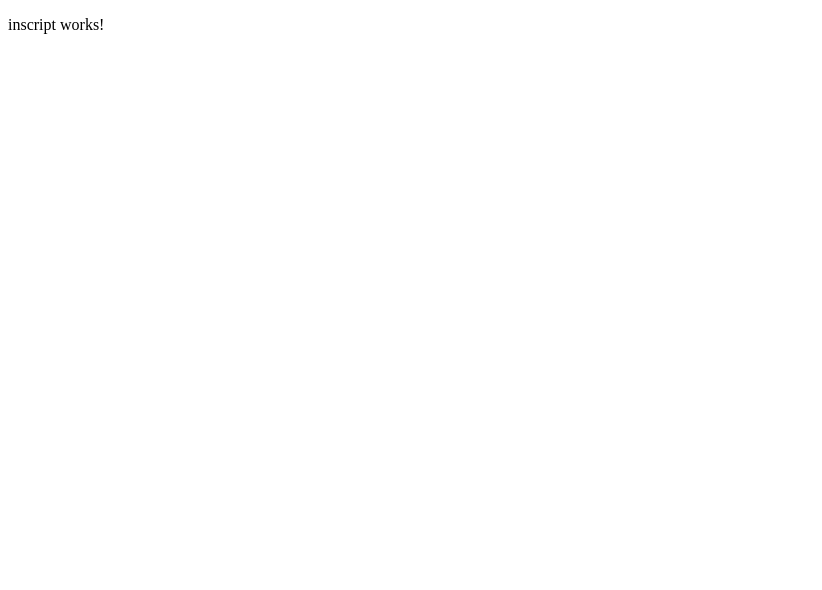
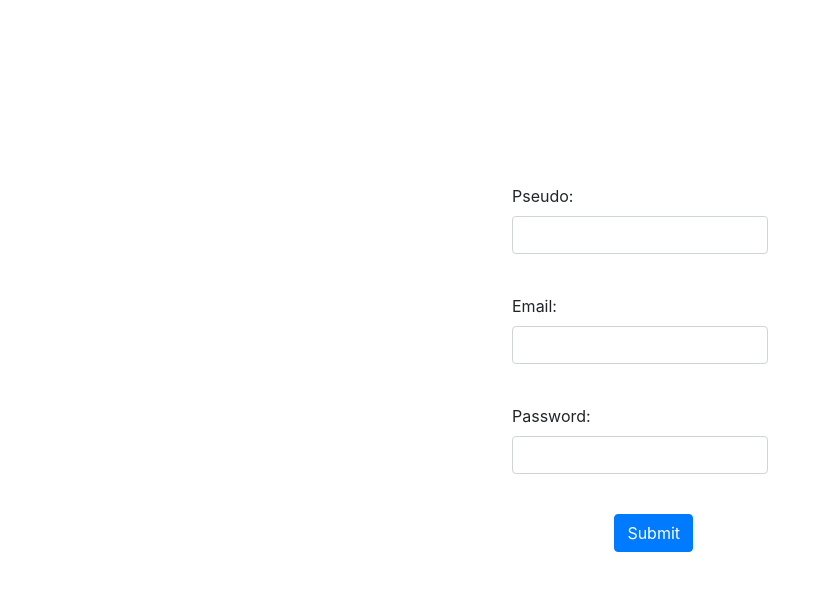
Before and after one commit to thomasliedts/GamesPack, an Angular app: page /inscript in a window 1280 px wide. Shown: the top 590 px of the page, without its empty margins (0-822 px from the left). Built offline with nearby package versions, Linux system fonts and the light colour scheme.

Commit message:
connec api done, register presque fini

```diff
--- a/src/app/inscript/inscript.component.html
+++ b/src/app/inscript/inscript.component.html
@@ -1 +1,16 @@
-<p>inscript works!</p>
+<form [formGroup]="creationForm">
+    <div class="form-group">
+        <label for="Pseudo">Pseudo:</label>
+        <input type="texte" class="form-control" [(ngModel)]="inscription.name" formControlName="name" id="pseudo">
+    </div>
+    <div class="form-group">
+        <label for="email">Email:</label>
+        <input type="email" class="form-control" [(ngModel)]="inscription.email" formControlName="email" id="email">
+    </div>
+    <div class="form-group">
+        <label for="pwd">Password:</label>
+        <input type="password" class="form-control" [(ngModel)]="inscription.password"  formControlName="password" id="pwd">
+    </div>
+
+    <button type="submit" class="btn btn-primary" (click)='CreateUserNew()'>Submit</button>
+</form>
--- a/src/app/inscript/inscript.component.scss
+++ b/src/app/inscript/inscript.component.scss
@@ -0,0 +1,21 @@
+form{
+    margin-top: 20vh;
+    .form-group{
+        margin-left: 40vw;
+        padding-top: 3vh;
+    }
+    #pseudo{
+        width: 20vw;
+
+    }
+    #email{
+        width: 20vw;
+    }
+    #pwd{
+        width: 20vw;
+    }
+    button{
+      margin-left: 48vw;
+      margin-top: 3vh;
+    }
+}
--- a/src/app/inscript/inscript.component.ts
+++ b/src/app/inscript/inscript.component.ts
@@ -1,4 +1,9 @@
 import { Component, OnInit } from '@angular/core';
+import { FormBuilder, FormGroup, NgForm } from '@angular/forms';
+import{inscription} from '../model/user'
+import { Observable } from 'rxjs';
+import { UsersService } from '../users.service';
+import { Router } from '@angular/router';
 
 @Component({
   selector: 'app-inscript',
@@ -6,10 +11,30 @@ import { Component, OnInit } from '@angular/core';
   styleUrls: ['./inscript.component.scss']
 })
 export class InscriptComponent implements OnInit {
-
-  constructor() { }
+  inscription ={
+    pseudo:'',
+    email:'',
+    password:'',
+  };
+  creationForm:FormGroup;
+  constructor(private router: Router, private usersService: UsersService, private fb: FormBuilder) { }
 
   ngOnInit() {
+    this.createFormForUser();
   }
-
+  createFormForUser() {
+    this.creationForm = this.fb.group({
+      name: '',
+      email: '',
+      password: '',
+    });
+  }
+  CreateUserNew() {
+    if (this.creationForm.valid) {
+      console.log('good job', this.creationForm);
+      this.usersService.createUser(this.creationForm.value).subscribe((data) => {
+        console.log(data, 'User créer');
+      });
+    }
+  }
 }
--- /dev/null
+++ b/src/app/model/user.ts
@@ -0,0 +1,5 @@
+export interface inscription {
+	Pseudo: String;
+	email: String;
+	password: String;
+}
--- /dev/null
+++ b/src/app/users.service.ts
@@ -0,0 +1,24 @@
+import { Injectable } from '@angular/core';
+import { HttpClient } from '@angular/common/http';
+import { FormBuilder, FormGroup, NgForm } from '@angular/forms';
+import {inscription} from './model/user'
+@Injectable({
+  providedIn: 'root'
+})
+
+export class UsersService {
+  user= {
+    pseudo:'',
+    email:'',
+
+  };
+  creationForm= FormGroup;
+  APIadress = 'http://localhost:3300/';
+  data: any;
+  constructor(private httpClient: HttpClient) { }
+  createUser(userPost:inscription){
+    console.log('user create');
+    console.log(userPost)
+    return this.httpClient.post<inscription>(`${this.APIadress}users`,userPost)
+  }
+}
--- a/src/index.html
+++ b/src/index.html
@@ -6,8 +6,17 @@
   <base href="/">
   <meta name="viewport" content="width=device-width, initial-scale=1">
   <link rel="icon" type="image/x-icon" href="favicon.ico">
+  <link rel="stylesheet" href="https://stackpath.bootstrapcdn.com/bootstrap/4.3.1/css/bootstrap.min.css"
+    integrity="sha384-ggOyR0iXCbMQv3Xipma34MD+dH/1fQ784/j6cY/iJTQUOhcWr7x9JvoRxT2MZw1T" crossorigin="anonymous">
 </head>
 <body>
   <app-root></app-root>
+
+  <script src="https://code.jquery.com/jquery-3.3.1.slim.min.js"
+    integrity="sha384-q8i/X+965DzO0rT7abK41JStQIAqVgRVzpbzo5smXKp4YfRvH+8abtTE1Pi6jizo" crossorigin="anonymous"></script>
+  <script src="https://cdnjs.cloudflare.com/ajax/libs/popper.js/1.14.7/umd/popper.min.js"
+    integrity="sha384-UO2eT0CpHqdSJQ6hJty5KVphtPhzWj9WO1clHTMGa3JDZwrnQq4sF86dIHNDz0W1" crossorigin="anonymous"></script>
+  <script src="https://stackpath.bootstrapcdn.com/bootstrap/4.3.1/js/bootstrap.min.js"
+    integrity="sha384-JjSmVgyd0p3pXB1rRibZUAYoIIy6OrQ6VrjIEaFf/nJGzIxFDsf4x0xIM+B07jRM" crossorigin="anonymous"></script>
 </body>
 </html>
```
Also changed, not shown: src/app/app.module.ts (+8 -3 lines), 1 other file (tests, documents, lock files or other folders).
